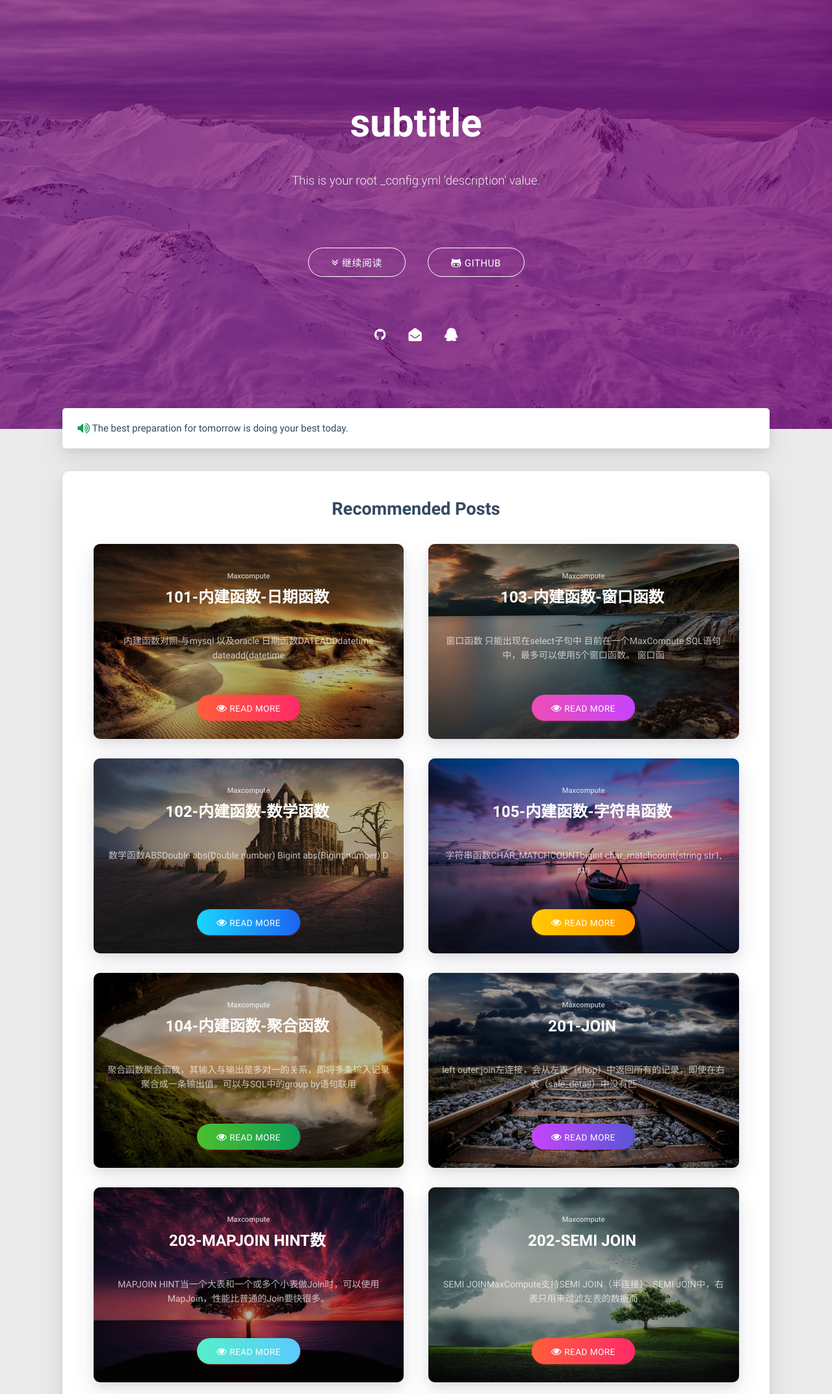
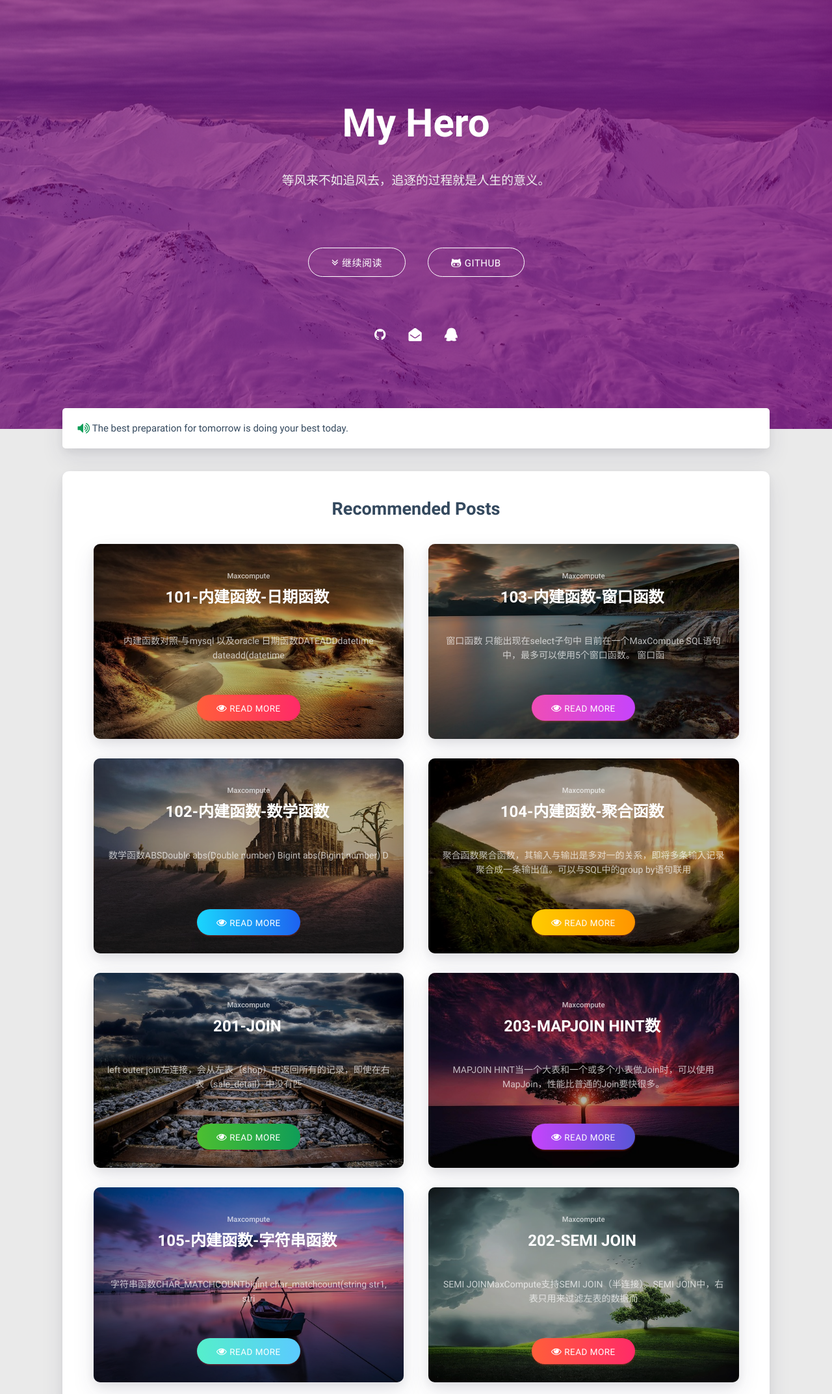
Before and after one commit to XueSongYin/XueSongYin.github.io, a plain HTML site: page index.html in a window 1280 px wide. Shown: the part 140-2285 px from the top of the page at 65% size. Drawn offline with Linux system fonts and the light colour scheme.

Commit message:
Site updated: 2019-01-03 13:14:31

```diff
--- a/index.html
+++ b/index.html
@@ -118,7 +118,7 @@
         <div class="logo-name">Hexo</div>
         <div class="logo-desc">
 
-            Never really desperate, only the lost of the soul.
+            等风来不如追风去，追逐的过程就是人生的意义。
 
         </div>
     </div>
@@ -275,13 +275,13 @@
                 <div class="brand">
                     <div class="title center-align">
 
-                        subtitle
+                        My Hero
 
                     </div>
 
                     <div class="description center-align">
 
-                        This is your root _config.yml 'description' value.
+                        等风来不如追风去，追逐的过程就是人生的意义。
 
                     </div>
                 </div>
@@ -413,26 +413,6 @@ D</p>
 
 
                 <div class="col s12 m6" data-aos="zoom-in-up">
-                    <div class="post-card" style="background-image: url('/medias/featureimages/16.jpg')">
-                        <div class="post-body">
-                            <div class="post-categories">
-
-                                <a href="/categories/Maxcompute/" class="category" target="_blank">Maxcompute</a>
-
-                            </div>
-                            <a href="/2018/12/11/05内建函数-字符串函数(待续)/" target="_blank">
-                                <h3 class="post-title">105-内建函数-字符串函数</h3>
-                            </a>
-                            <p class="post-description">字符串函数CHAR_MATCHCOUNTbigint char_matchcount(string str1, stri</p>
-                            <a href="/2018/12/11/05内建函数-字符串函数(待续)/" target="_blank" class="read-more btn waves-effect waves-light" style="background: linear-gradient(to right, #FFCC00 0%, #FF9500 100%)">
-                                <i class="icon fa fa-eye fa-fw"></i>Read more
-                            </a>
-                        </div>
-                    </div>
-                </div>
-
-
-                <div class="col s12 m6" data-aos="zoom-in-up">
                     <div class="post-card" style="background-image: url('/medias/featureimages/10.jpg')">
                         <div class="post-body">
                             <div class="post-categories">
@@ -444,7 +424,7 @@ D</p>
                                 <h3 class="post-title">104-内建函数-聚合函数</h3>
                             </a>
                             <p class="post-description">聚合函数聚合函数，其输入与输出是多对一的关系，即将多条输入记录聚合成一条输出值。可以与SQL中的group by语句联用</p>
-                            <a href="/2018/12/10/04内建函数-聚合函数/" target="_blank" class="read-more btn waves-effect waves-light" style="background: linear-gradient(to right, #4cbf30 0%, #0f9d58 100%)">
+                            <a href="/2018/12/10/04内建函数-聚合函数/" target="_blank" class="read-more btn waves-effect waves-light" style="background: linear-gradient(to right, #FFCC00 0%, #FF9500 100%)">
                                 <i class="icon fa fa-eye fa-fw"></i>Read more
                             </a>
                         </div>
@@ -464,7 +444,7 @@ D</p>
                                 <h3 class="post-title">201-JOIN</h3>
                             </a>
                             <p class="post-description">left outer join左连接，会从左表（shop）中返回所有的记录，即使在右表（sale_detail）中没有匹</p>
-                            <a href="/2018/12/12/JOIN/" target="_blank" class="read-more btn waves-effect waves-light" style="background: linear-gradient(to right, #C644FC 0%, #5856D6 100%)">
+                            <a href="/2018/12/12/JOIN/" target="_blank" class="read-more btn waves-effect waves-light" style="background: linear-gradient(to right, #4cbf30 0%, #0f9d58 100%)">
                                 <i class="icon fa fa-eye fa-fw"></i>Read more
                             </a>
                         </div>
@@ -485,7 +465,27 @@ D</p>
                             </a>
                             <p class="post-description">MAPJOIN HINT当一个大表和一个或多个小表做Join时，可以使用MapJoin，性能比普通的Join要快很多。
 </p>
-                            <a href="/2018/12/14/MAPJOIN HINT/" target="_blank" class="read-more btn waves-effect waves-light" style="background: linear-gradient(to right, #55EFCB 0%, #5BCAFF 100%)">
+                            <a href="/2018/12/14/MAPJOIN HINT/" target="_blank" class="read-more btn waves-effect waves-light" style="background: linear-gradient(to right, #C644FC 0%, #5856D6 100%)">
+                                <i class="icon fa fa-eye fa-fw"></i>Read more
+                            </a>
+                        </div>
+                    </div>
+                </div>
+
+
+                <div class="col s12 m6" data-aos="zoom-in-up">
+                    <div class="post-card" style="background-image: url('/medias/featureimages/16.jpg')">
+                        <div class="post-body">
+                            <div class="post-categories">
+
+                                <a href="/categories/Maxcompute/" class="category" target="_blank">Maxcompute</a>
+
+                            </div>
+                            <a href="/2018/12/11/05内建函数-字符串函数(待续)/" target="_blank">
+                                <h3 class="post-title">105-内建函数-字符串函数</h3>
+                            </a>
+                            <p class="post-description">字符串函数CHAR_MATCHCOUNTbigint char_matchcount(string str1, stri</p>
+                            <a href="/2018/12/11/05内建函数-字符串函数(待续)/" target="_blank" class="read-more btn waves-effect waves-light" style="background: linear-gradient(to right, #55EFCB 0%, #5BCAFF 100%)">
                                 <i class="icon fa fa-eye fa-fw"></i>Read more
                             </a>
                         </div>
```
Also changed, not shown: 2018/09/07/01内建函数-日期函数/index.html (+1 -1 lines), 2018/12/08/02内建函数-数学函数/index.html (+1 -1 lines), 2018/12/09/03内建函数-窗口函数/index.html (+1 -1 lines), 2018/12/10/04内建函数-聚合函数/index.html (+1 -1 lines), 2018/12/11/05内建函数-字符串函数(待续)/index.html (+1 -1 lines), 2018/12/12/JOIN/index.html (+1 -1 lines), 2018/12/13/SEMI JOIN/index.html (+1 -1 lines), 2018/12/14/MAPJOIN HINT/index.html (+1 -1 lines), about/index.html (+3 -3 lines), archives/2018/09/index.html (+3 -3 lines), archives/2018/12/index.html (+3 -3 lines), archives/2018/index.html (+3 -3 lines), archives/index.html (+3 -3 lines), categories/MaxCompute/index.html (+3 -3 lines), 5 more files.
